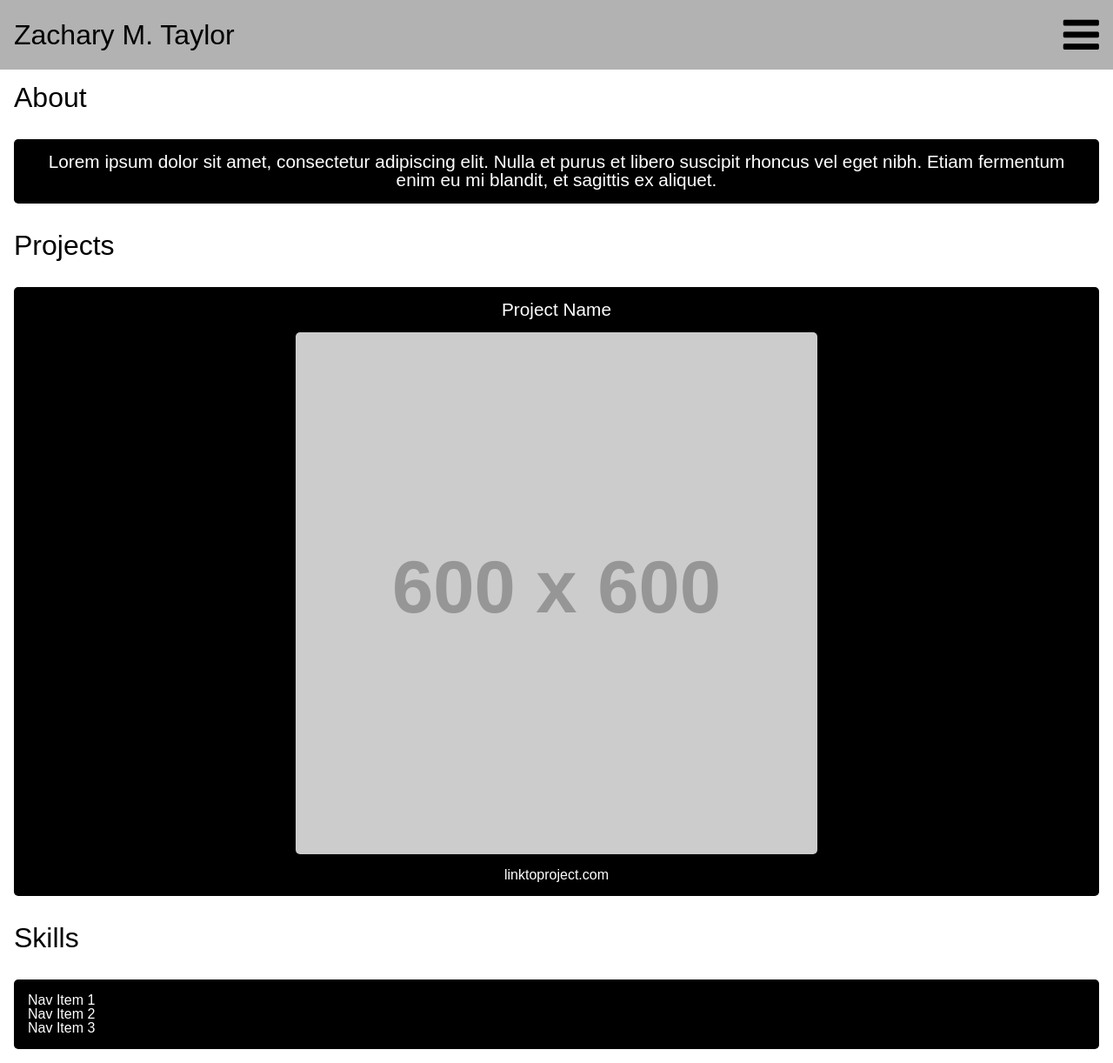
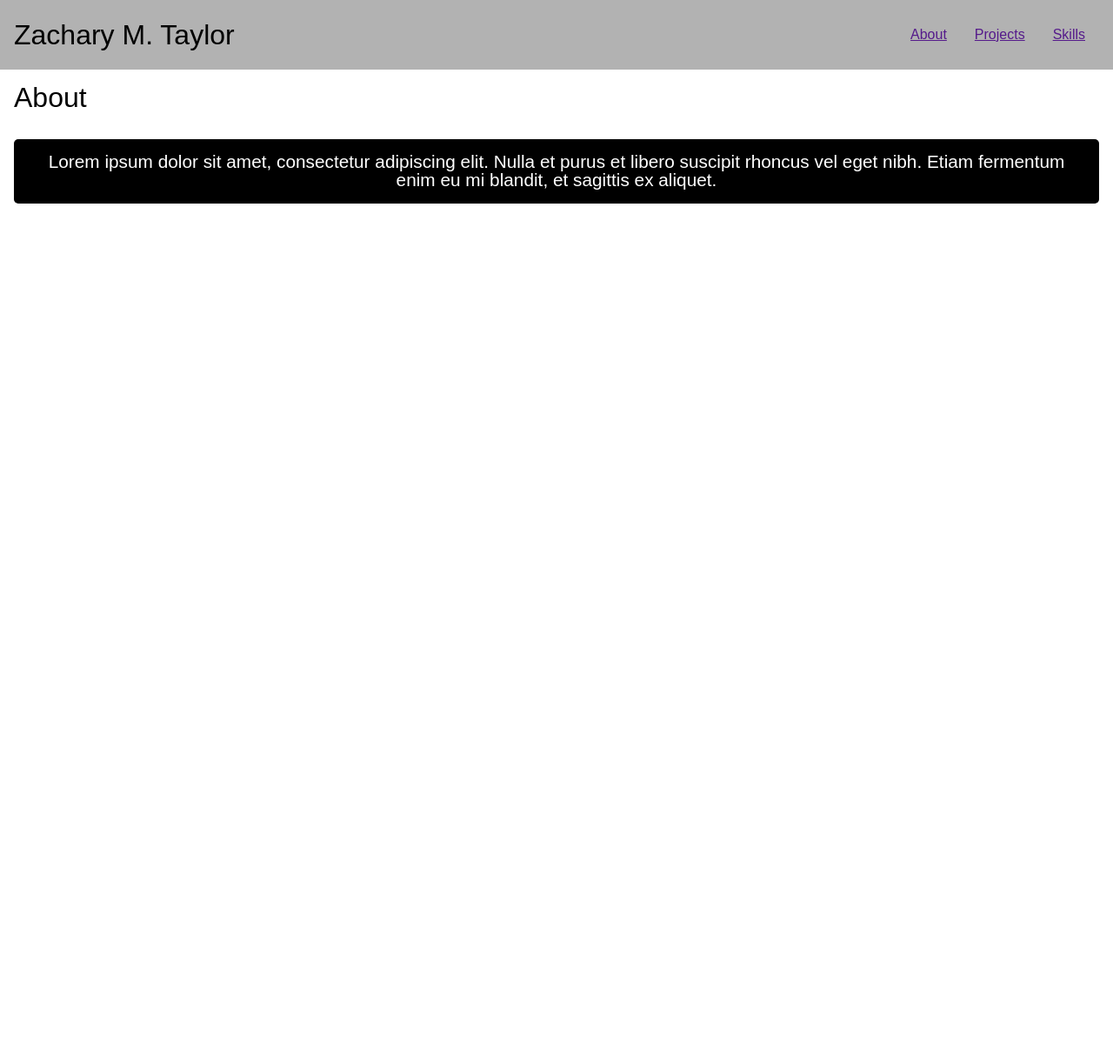
Before and after one commit to ztaylor2/portfolio, a plain HTML site: page index.html in a window 1280 px wide. Shown: the whole page at 87% size. After the commit the page ends 800 px from the top, so only its background shows below. Drawn offline with nearby package versions, Linux system fonts and the light colour scheme; placeholder pictures from the web are drawn by us.

Commit message:
day 2 work

```diff
--- a/index.html
+++ b/index.html
@@ -17,22 +17,18 @@
       <nav>
         <h1>Zachary M. Taylor</h1>
 
-        <i class="fa fa-bars" style="font-size: 3em"></i>
+        <div class="fa fa-bars"></div>
 
         <ul>
-          <li>Nav Item 1</li>
-          <li>Nav Item 2</li>
-          <li>Nav Item 3</li>
+          <li><a href="" id="skills">Skills</a></li>
+          <li><a href="" id="projects">Projects</a></li>
+          <li><a href="" id="about">About</a></li>
         </ul>
       </nav>
     </header>
 
-    <body>
-      <!-- <section class="carousel">
-        <img src="http://placehold.it/600x400/000000">
-      </section> -->
-
-      <section class="projects">
+    <main class="content">
+      <section class="about">
         <h2>About</h2>
         <article>
           <h3>Lorem ipsum dolor sit amet, consectetur adipiscing elit. Nulla et purus et libero suscipit rhoncus vel eget nibh. Etiam fermentum enim eu mi blandit, et sagittis ex aliquet. </h3>
@@ -48,7 +44,7 @@
         </article>
       </section>
 
-      <section class="projects">
+      <section class="skills">
         <h2>Skills</h2>
         <article>
           <ul>
@@ -58,7 +54,7 @@
           </ul>
         </article>
       </section>
-    </body>
+    </main>
 
     <footer>
     </footer>
--- a/scripts/app.js
+++ b/scripts/app.js
@@ -0,0 +1,34 @@
+'use strict';
+
+var websiteView = {};
+
+// drop down menu
+websiteView.dropdownMenu = function() {
+  // $('.fa').on('click', function() {
+  //   $('nav ul').slideToggle();
+  // });
+  // $('nav ul').hide();
+};
+
+
+// set up nav bar
+websiteView.navigationTabs = function() {
+  $('nav').on('click', 'a', function(e) {
+    e.preventDefault();
+    var $id = $(this).attr('id');
+    $('section').hide();
+    $('.' + $id).fadeIn(200);
+  });
+
+  // on page load click first item in nav
+  $('nav a').click();
+};
+
+
+
+
+
+$(document).ready(function() {
+  websiteView.navigationTabs();
+  websiteView.dropdownMenu();
+});
--- a/style/layout.css
+++ b/style/layout.css
@@ -0,0 +1,53 @@
+/*header */
+
+nav {
+  display: block;
+  width: 100% - 2em;
+  height: 3em;
+  background-color: rgba(0, 0, 0, 0.3);
+  padding: 1em;
+}
+
+nav h1 {
+  margin-top: .25em;
+  float: left;
+  font-size: 2em;
+  font-family: sans-serif;
+  font-weight: lighter;
+}
+
+.fa {
+  float: right;
+  font-size: 3em;
+}
+
+nav ul {
+  display: none;
+  display: inline-block;
+  float: right;
+}
+
+nav li {
+  display: block;
+  font-size: 1em;
+  padding-top: 5em;
+}
+
+@media screen and (min-width: 640px) {
+  .fa {
+    display: none;
+  }
+
+  nav ul {
+    display: inline-block;
+    float: right;
+    margin-top: none;
+  }
+
+  nav li {
+    display: inline-block;
+    float: right;
+    font-size: 1em;
+    padding: 1em;
+  }
+}
--- a/style/modules.css
+++ b/style/modules.css
@@ -1,58 +1,33 @@
-nav {
-  display: block;
-  width: 100% - 2em;
-  height: 3em;
-  background-color: rgba(0, 0, 0, 0.3);
-  padding: 1em;
-}
-
-nav h1 {
-  margin-top: .25em;
-  float: left;
-  font-size: 2em;
-  font-family: sans-serif;
-  font-weight: lighter;
-}
-
-nav i {
-  float: right;
-  font-size: 20px;
-}
-
-nav ul {
-  display: none;
-}
-
 .carousel img {
   max-width: 100%;
 }
 
-.projects h2 {
+.content h2 {
   font-size: 2em;
   padding: .5em;
 }
 
-.projects article {
+.content article {
   background-color: black;
   border-radius: 5px;
   padding: 1em;
   margin: 1em;
 }
 
-.projects h3 {
+.content h3 {
   text-align: center;
   color: white;
   font-size: 1.3em;
 }
 
-.projects a {
+.content a {
   color: white;
   display: block;
   margin: auto;
   text-align: center;
 }
 
-.projects img {
+.content img {
   max-width: 90%;
   display: block;
   margin: auto;
@@ -61,6 +36,10 @@ nav ul {
   border-radius: 5px;
 }
 
-.projects li {
+.content li {
   color: white;
 }
+
+section {
+  display: none;
+}
```
